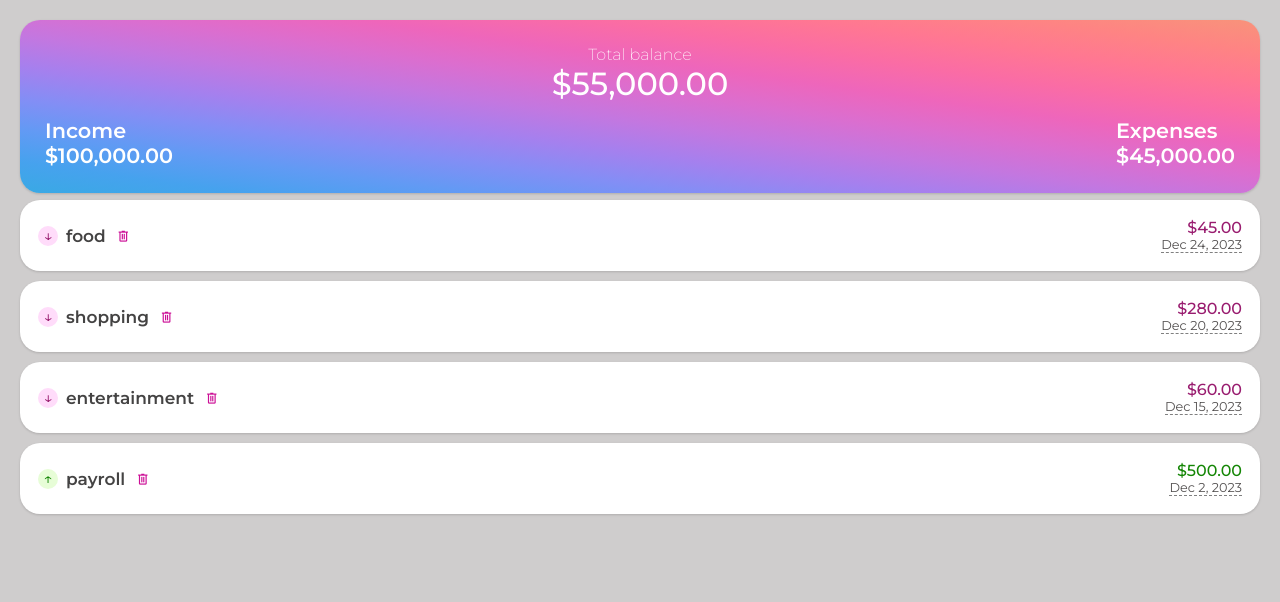
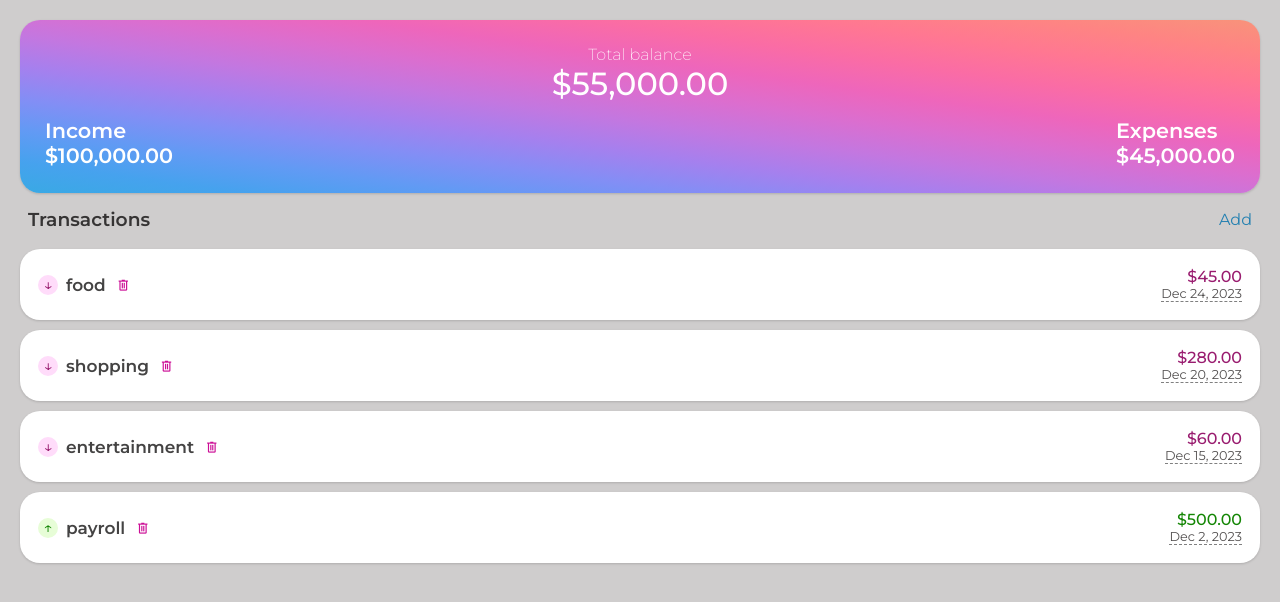
Before and after one commit to AllanAcostaM/Expenses_Tracker, an Angular app in the folder angular17_expenses_tracker/: page / in a window 1280 px wide. Shown: the top 602 px of the page. Built offline with nearby package versions, Linux system fonts and the light colour scheme.

Commit message:
Angular: Header para navegar a la pagina AddTransaction

```diff
--- a/angular17_expenses_tracker/src/app/app.component.ts
+++ b/angular17_expenses_tracker/src/app/app.component.ts
@@ -1,12 +1,12 @@
 import { CommonModule } from '@angular/common';
 import { Component } from '@angular/core';
-import { RouterLink, RouterOutlet } from '@angular/router';
+import { RouterOutlet } from '@angular/router';
 
 
 @Component({
   selector: 'app-root',
   standalone: true,
-  imports: [CommonModule, RouterOutlet, RouterLink],
+  imports: [CommonModule, RouterOutlet],
   templateUrl: './app.component.html',
   styleUrl: './app.component.scss'
 })
--- a/angular17_expenses_tracker/src/app/components/transactions/transactions.component.html
+++ b/angular17_expenses_tracker/src/app/components/transactions/transactions.component.html
@@ -1,4 +1,8 @@
 <div class="transactions">
+  <div class="transactions__header">
+    <h3>Transactions</h3>
+    <a routerLink="add">Add</a>
+  </div>
   @for(transaction of transactions; track transaction.id) {
   <app-transaction
     [transaction]="transaction"
--- a/angular17_expenses_tracker/src/app/components/transactions/transactions.component.scss
+++ b/angular17_expenses_tracker/src/app/components/transactions/transactions.component.scss
@@ -15,4 +15,20 @@
     border-radius: 0.625rem;
     padding: 0.9375rem;
   }
+  &__header {
+    display: flex;
+    justify-content: space-between;
+    align-items: center;
+    padding: 0.5rem;
+    h3 {
+      font-family: s.$font-family;
+      color: s.$gray-alternative;
+      font-weight: 600;
+    }
+    a {
+      font-family: s.$font-family;
+      text-decoration: none;
+      color: s.$link-color;
+    }
+  }
 }
--- a/angular17_expenses_tracker/src/app/components/transactions/transactions.component.ts
+++ b/angular17_expenses_tracker/src/app/components/transactions/transactions.component.ts
@@ -1,5 +1,6 @@
 import { Component, Input, EventEmitter, Output } from '@angular/core';
 import { CommonModule } from '@angular/common';
+import { RouterLink } from '@angular/router';
 
 // Models
 import { Transaction } from '../../models/transaction.model';
@@ -10,7 +11,7 @@ import { TransactionComponent } from '../transaction/transaction.component';
 @Component({
   selector: 'app-transactions',
   standalone: true,
-  imports: [CommonModule, TransactionComponent],
+  imports: [CommonModule, TransactionComponent, RouterLink],
   templateUrl: './transactions.component.html',
   styleUrl: './transactions.component.scss'
 })
--- a/angular17_expenses_tracker/src/app/pages/add-transaction/add-transaction.component.html
+++ b/angular17_expenses_tracker/src/app/pages/add-transaction/add-transaction.component.html
@@ -1 +1,2 @@
 <p>add-transaction works!</p>
+<a routerLink="">Back Home</a>
--- a/angular17_expenses_tracker/src/app/pages/add-transaction/add-transaction.component.ts
+++ b/angular17_expenses_tracker/src/app/pages/add-transaction/add-transaction.component.ts
@@ -1,10 +1,11 @@
 import { CommonModule } from '@angular/common';
 import { Component } from '@angular/core';
+import { RouterLink } from '@angular/router';
 
 @Component({
   selector: 'app-add-transaction',
   standalone: true,
-  imports: [CommonModule],
+  imports: [CommonModule, RouterLink],
   templateUrl: './add-transaction.component.html',
   styleUrl: './add-transaction.component.scss'
 })
--- a/angular17_expenses_tracker/src/styles.scss
+++ b/angular17_expenses_tracker/src/styles.scss
@@ -13,6 +13,7 @@ $font-family: "Montserrat", sans-serif;
 // Colors
 $white: #fff;
 $gray-dark: #444343;
+$gray-alternative: #363434;
 $error: #f960cd;
 $error-light: mix($error, #fff, 20%);
 $remove-color: #cc0e96;
@@ -25,6 +26,7 @@ $expense-icon-bg-color: #ffdcfa;
 $amount-expense-color: $expense-icon-color;
 $amount-income-color: $income-icon-color;
 
+$link-color: #2480b1;
 // bg
 $main-bg-color: #cfcdcd;
 
```
